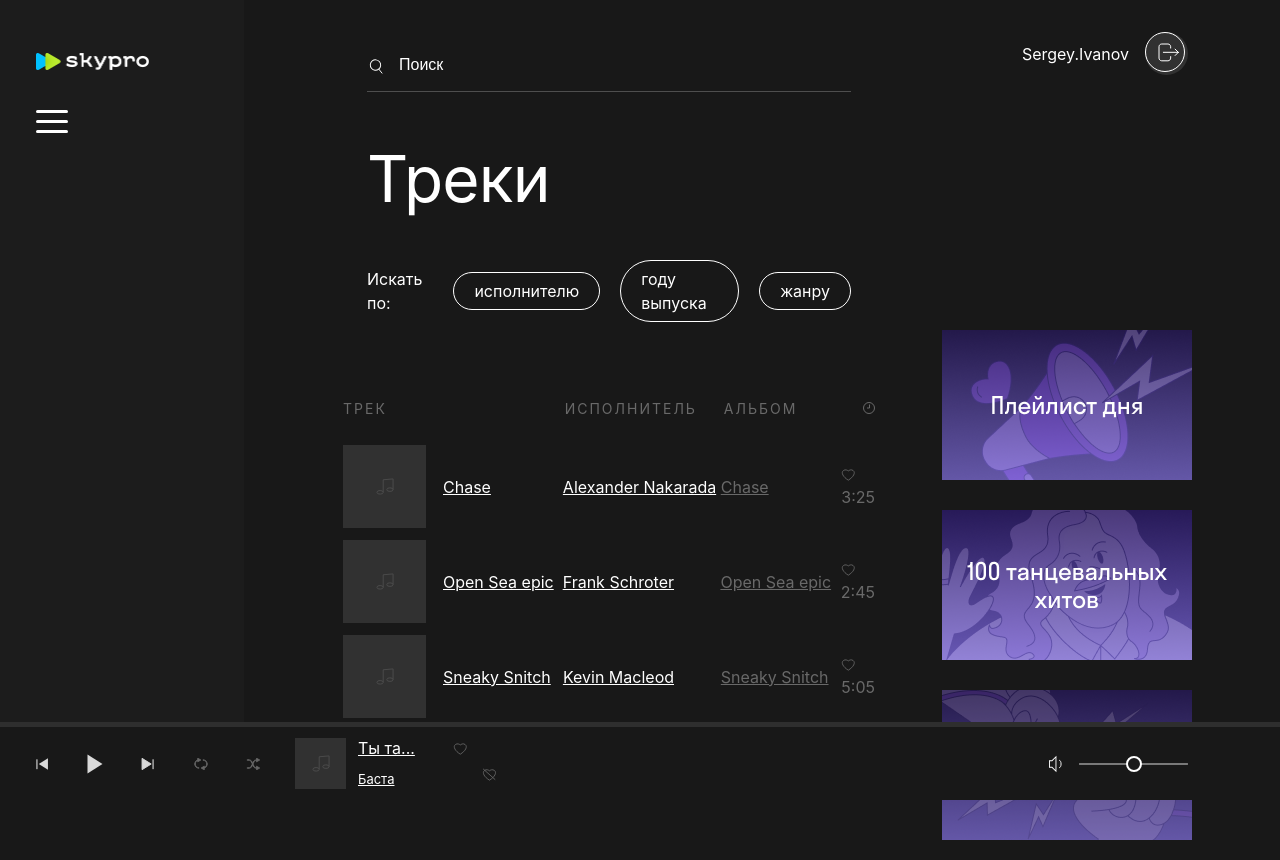
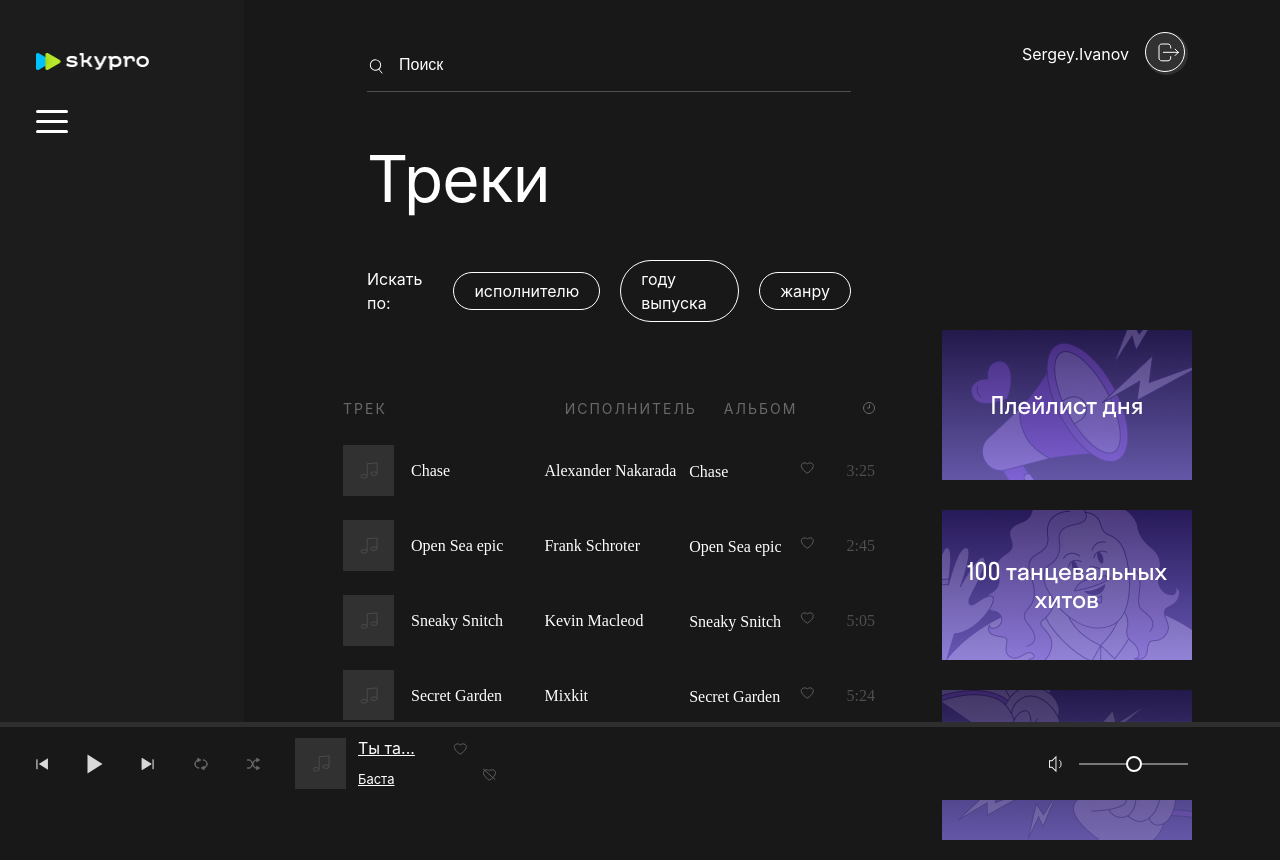
Before and after one commit to 92Ezio48/Skypro-Music_, a Next.js app: page / in a window 1280 px wide. Built offline with nearby package versions, Linux system fonts and the light colour scheme.

Commit message:
HW-2 DONE

```diff
--- a/src/components/ContentFilter/ContentFilter.tsx
+++ b/src/components/ContentFilter/ContentFilter.tsx
@@ -1,81 +1,40 @@
 'use client';
-import React, { useState } from 'react';
+import { useState } from 'react';
+import styles from './ContentFilter.module.scss';
 import classNames from 'classnames';
-import styles from './ContentFilter.module.scss';
-// Путь поправь, если data лежит в другом месте!
 import { data } from '../../data';
+import { filtersConfig } from '../../filtersConfig.js';
+import FilterButton from '../FilterButton/FilterButton';
+
+function getFilterValues(data, filterKey) {
+  switch (filterKey) {
+    case 'artist':
+      return [...new Set(data.map((track) => track.author))];
+    case 'year':
+      return [...new Set(data.map((track) => track.release_date.slice(0, 4)))];
+    case 'genre':
+      return [...new Set(data.flatMap((track) => track.genre))];
+    default:
+      return [];
+  }
+}
 
 export default function ContentFilter() {
   const [activeFilter, setActiveFilter] = useState(null);
 
-  // Получаем уникальные значения
-  const artists = [...new Set(data.map((track) => track.author))];
-  const years = [
-    ...new Set(data.map((track) => track.release_date.slice(0, 4))),
-  ];
-  const genres = [...new Set(data.flatMap((track) => track.genre))];
-
   return (
     <div className={styles.centerblock__filter}>
       <div className={styles.filter__title}>Искать по:</div>
-
-      <div
-        className={classNames(styles.filter__button, {
-          [styles.active]: activeFilter === 'artist',
-        })}
-        onClick={() =>
-          setActiveFilter(activeFilter === 'artist' ? null : 'artist')
-        }
-      >
-        исполнителю
-        {activeFilter === 'artist' && (
-          <div className={styles.filter__list}>
-            {artists.map((artist) => (
-              <div className={styles.filter__item} key={artist}>
-                {artist}
-              </div>
-            ))}
-          </div>
-        )}
-      </div>
-
-      <div
-        className={classNames(styles.filter__button, {
-          [styles.active]: activeFilter === 'year',
-        })}
-        onClick={() => setActiveFilter(activeFilter === 'year' ? null : 'year')}
-      >
-        году выпуска
-        {activeFilter === 'year' && (
-          <div className={styles.filter__list}>
-            {years.map((year) => (
-              <div className={styles.filter__item} key={year}>
-                {year}
-              </div>
-            ))}
-          </div>
-        )}
-      </div>
-
-      <div
-        className={classNames(styles.filter__button, {
-          [styles.active]: activeFilter === 'genre',
-        })}
-        onClick={() =>
-          setActiveFilter(activeFilter === 'genre' ? null : 'genre')
-        }
-      >
-        жанру
-        {activeFilter === 'genre' && (
-          <div className={styles.filter__list}>
-            {genres.map((genre) => (
-              <div className={styles.filter__item} key={genre}>
-                {genre}
-              </div>
-            ))}
-          </div>
-        )}
-      </div>
+      {filtersConfig.map((filter) => (
+        <FilterButton
+          key={filter.key}
+          label={filter.label}
+          filterKey={filter.key}
+          activeFilter={activeFilter}
+          setActiveFilter={setActiveFilter}
+          values={getFilterValues(data, filter.key)}
+        />
+      ))}
     </div>
   );
 }
--- /dev/null
+++ b/src/components/FilterButton/FilterButton.tsx
@@ -0,0 +1,31 @@
+import classNames from 'classnames';
+import styles from '../ContentFilter/ContentFilter.module.scss';
+
+export default function FilterButton({
+  label,
+  filterKey,
+  activeFilter,
+  setActiveFilter,
+  values,
+}) {
+  const isActive = activeFilter === filterKey;
+  return (
+    <div
+      className={classNames(styles.filter__button, {
+        [styles.active]: isActive,
+      })}
+      onClick={() => setActiveFilter(isActive ? null : filterKey)}
+    >
+      {label}
+      {isActive && (
+        <div className={styles.filter__list}>
+          {values.map((value) => (
+            <div className={styles.filter__item} key={value}>
+              {value}
+            </div>
+          ))}
+        </div>
+      )}
+    </div>
+  );
+}
--- a/src/components/Playlist/Playlist.module.scss
+++ b/src/components/Playlist/Playlist.module.scss
@@ -9,4 +9,5 @@
   flex: 1 1 0;
   overflow-y: auto;
   min-height: 0;
+  gap: 12px;
 }
--- a/src/components/PlaylistItem/PlaylistItem.module.scss
+++ b/src/components/PlaylistItem/PlaylistItem.module.scss
@@ -3,6 +3,7 @@
   display: block;
   margin-bottom: 12px;
   height: auto; /* или наоборот */
+  text-decoration: none;
 }
 .playlist__track {
   display: -webkit-box;
@@ -18,6 +19,7 @@
   -webkit-box-align: center;
   -ms-flex-align: center;
   align-items: center;
+  text-decoration: none;
 }
 
 .track__title {
@@ -37,7 +39,6 @@
 .track__titleImage {
   width: 51px;
   height: 51px;
-  padding: 16px;
   background: #313131;
   display: -webkit-box;
   display: -ms-flexbox;
@@ -64,6 +65,14 @@
   font-size: 16px;
   line-height: 24px;
   color: #ffffff;
+  text-decoration: none;
+  color: rgba(255, 255, 255, 1);
+  font-family: StratosSkyeng;
+  font-size: 16px;
+  font-weight: 400;
+  line-height: 18px;
+  letter-spacing: 0.1%;
+  text-align: left;
 }
 
 .track__titleSpan {
@@ -91,6 +100,14 @@
   line-height: 24px;
   color: #ffffff;
   text-align: left;
+  text-decoration: none;
+  color: rgba(255, 255, 255, 1);
+  font-family: StratosSkyeng;
+  font-size: 16px;
+  font-weight: 400;
+  line-height: 18px;
+  letter-spacing: 0.1%;
+  text-align: left;
 }
 
 .track__album {
@@ -103,6 +120,14 @@
   font-size: 16px;
   line-height: 24px;
   color: #696969;
+  text-decoration: none;
+  color: rgba(255, 255, 255, 1);
+  font-family: StratosSkyeng;
+  font-size: 16px;
+  font-weight: 400;
+  line-height: 18px;
+  letter-spacing: 0.1%;
+  text-align: left;
 }
 
 .track__timeSvg {
@@ -120,4 +145,15 @@
   line-height: 24px;
   text-align: right;
   color: #696969;
+  color: rgba(78, 78, 78, 1);
+  font-family: StratosSkyeng;
+  font-size: 16px;
+  font-weight: 400;
+  line-height: 18px;
+  letter-spacing: 0.1%;
+  text-align: right;
 }
+.track__time {
+  display: flex;
+  gap: 16px;
+}
--- /dev/null
+++ b/src/filtersConfig.js
@@ -0,0 +1,17 @@
+export const filtersConfig = [
+  { key: 'artist', label: 'исполнителю' },
+  { key: 'year', label: 'году выпуска' },
+  { key: 'genre', label: 'жанру' },
+];
+function getFilterValues(data, filterKey) {
+  switch (filterKey) {
+    case 'artist':
+      return [...new Set(data.map((track) => track.author))];
+    case 'year':
+      return [...new Set(data.map((track) => track.release_date.slice(0, 4)))];
+    case 'genre':
+      return [...new Set(data.flatMap((track) => track.genre))];
+    default:
+      return [];
+  }
+}
```
Also changed, not shown: src/components/FilterButton/FilterButton.nodule.scss (added).
